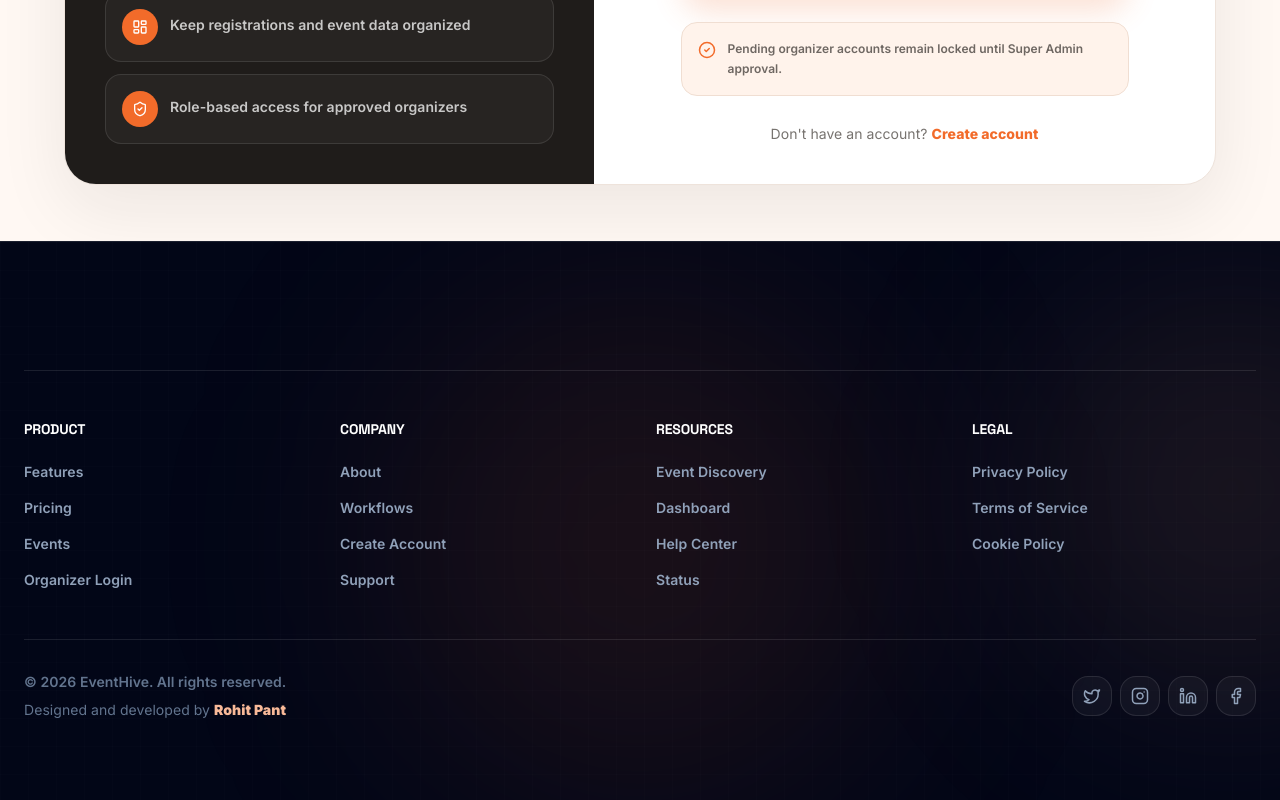
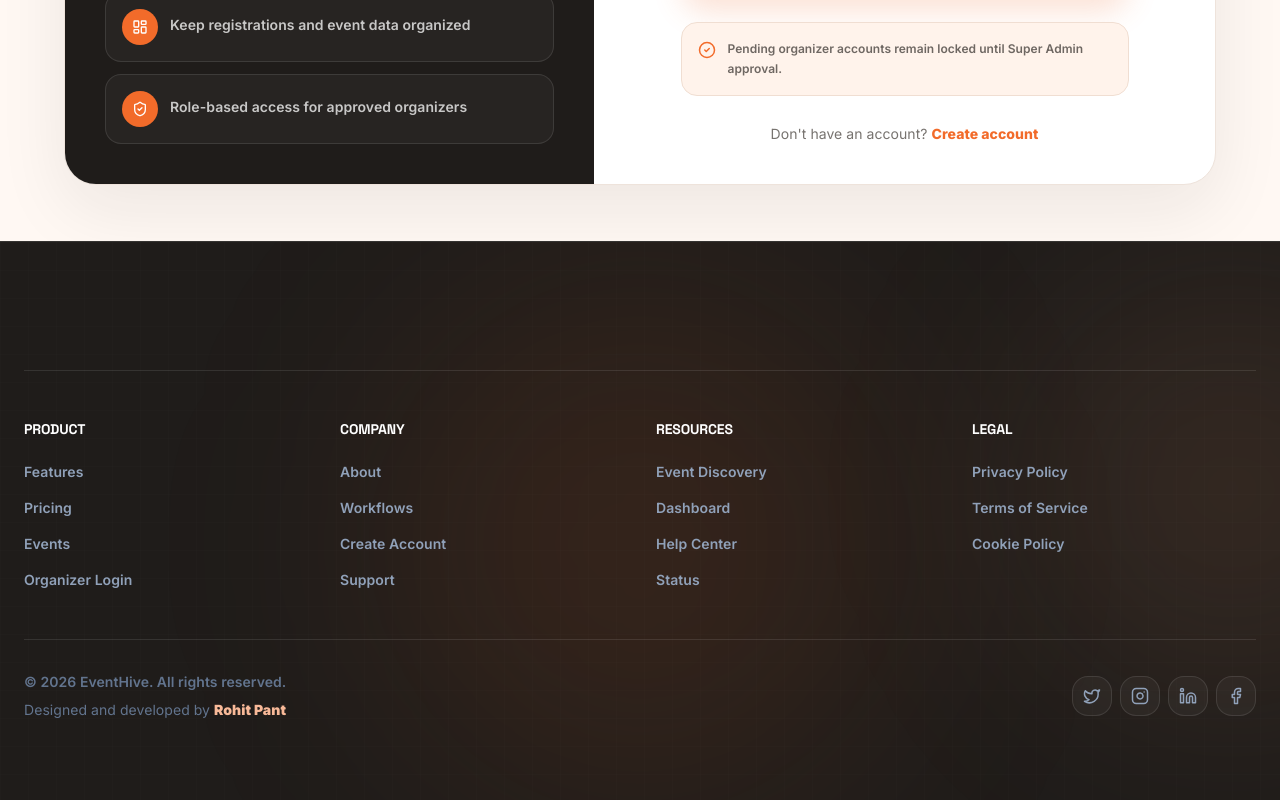
Before and after one commit to Rohit30418/EventHive, a React (Vite) app: page /Login in a window 1280 px wide. Shown: the part 544-1344 px from the top of the page. Built offline with nearby package versions, Linux system fonts and the light colour scheme; no server answers.

Commit message:
style(public): align default palette without overriding event-specific colors

```diff
--- a/src/common/Footer.tsx
+++ b/src/common/Footer.tsx
@@ -50,7 +50,7 @@ const socialLinks: { label: string; href: string; icon: ReactNode }[] = [
 const Footer = () => {
   const isHome = useLocation().pathname === "/";
   return (
-    <footer className={`relative overflow-hidden border-t border-white/10 px-4 py-14 text-slate-300 sm:px-6 md:py-20 ${isHome ? "eh-home-footer bg-[#1F1C1A]" : "bg-[#020617]"}`}>
+    <footer className={`relative overflow-hidden border-t border-white/10 px-4 py-14 text-slate-300 sm:px-6 md:py-20 ${isHome ? "eh-home-footer bg-[#1F1C1A]" : "bg-[#1F1C1A]"}`}>
       {!isHome && <div className="eh-premium-grid absolute inset-0 opacity-[0.12]" />}
       {!isHome && <div className="pointer-events-none absolute bottom-0 left-1/2 h-[32rem] w-[32rem] -translate-x-1/2 rounded-full bg-indigo-600/10 blur-[120px]" />}
 
```
